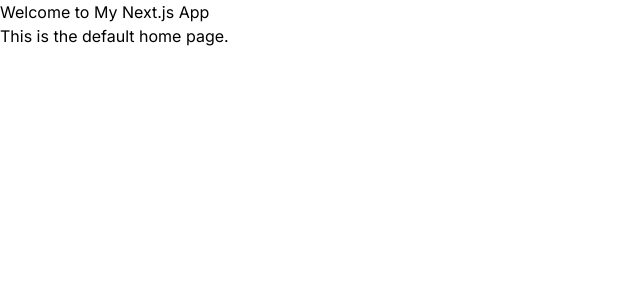
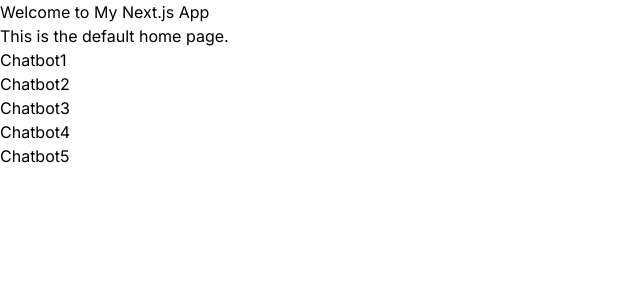
Before and after one commit to BradJKim/Chatbot-Website, a Next.js app in the folder chatbot-website/: page / in a window 1280 px wide. Shown: the top 300 px of the page, without its empty margins (0-640 px from the left). Built offline with nearby package versions, Linux system fonts and the light colour scheme.

Commit message:
chatbot routing

```diff
--- a/chatbot-website/app/page.tsx
+++ b/chatbot-website/app/page.tsx
@@ -1,13 +1,36 @@
 "use client";
 
-import { Message, experimental_useAssistant as useAssistant } from "ai/react";
 import { useEffect, useRef } from "react";
+import { useRouter } from 'next/navigation';
+
+interface ChatbotProps {
+    onClick: () => void;
+    text: string;
+}
+
+const Chatbot: React.FC<ChatbotProps> = ({onClick, text}) => {
+    return (
+        <div>
+            <button onClick={onClick}>{text}</button>
+        </div>
+    );
+}
 
 export default function Home() {
+    const router = useRouter();
+
     return (
-        <div>
-          <h1>Welcome to My Next.js App</h1>
-          <p>This is the default home page.</p>
-        </div>
+        <main>
+            <div>
+            <h1>Welcome to My Next.js App</h1>
+            <p>This is the default home page.</p>
+            </div>
+
+            <Chatbot onClick={() => router.push('/chatbot1')} text="Chatbot1"/>
+            <Chatbot onClick={() => router.push('/chatbot2')} text="Chatbot2"/>
+            <Chatbot onClick={() => router.push('/chatbot3')} text="Chatbot3"/>
+            <Chatbot onClick={() => router.push('/chatbot4')} text="Chatbot4"/>
+            <Chatbot onClick={() => router.push('/chatbot5')} text="Chatbot5"/>
+        </main>
       );
 }
```
